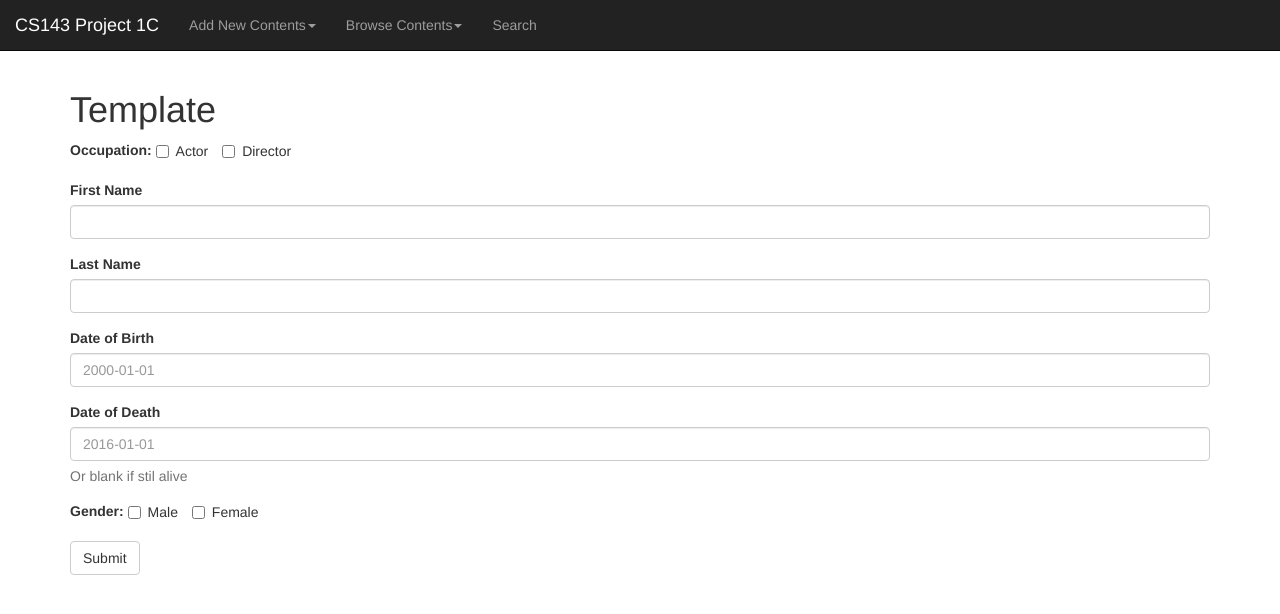
After one commit to eltonkl/cs143, a PHP site: page /add_actor_director.php in a window 1280 px wide. The commit adds this page. Shown: the top 614 px of the page. Run offline with PHP 8.4, Linux system fonts and the light colour scheme.

Commit message:
Initialize add_actor_director

```diff
--- /dev/null
+++ b/project1/part_c/www/add_actor_director.php
@@ -0,0 +1,72 @@
+<!DOCTYPE html>
+<html lang="en">
+    <head>
+        <meta charset="utf-8">
+        <meta http-equiv="X-UA-Compatible" content="IE=edge">
+        <meta name="viewport" content="width=device-width, initial-scale=1">
+
+        <title>CS143 Project 1C</title>
+
+        <!-- CSS -->
+        <link href="css/bootstrap.min.css" rel="stylesheet">
+        <link href="css/custom.css" rel="stylesheet">
+    </head>
+
+    <body>
+        <?php
+            // header navigation bar
+            include_once('header.php');
+        ?>
+
+        <div class="container main">
+            <h1>Template</h1>
+            <form method="get" action="<?php echo $_SERVER['PHP_SELF'];?>">
+                <div class="form-group">
+                    <label>Occupation:</label>
+                    <label class="checkbox-inline">
+                        <input type="checkbox" name="type" value="Actor">Actor
+                    </label>
+                    <label class="checkbox-inline">
+                        <input type="checkbox" name="type" value="Director"> Director
+                    </label>
+                </div>
+                <div class="form-group">
+                    <label for="firstName">First Name</label>
+                    <input type="text" class="form-control" placeholder="" name="firstName">
+                </div>
+                <div class="form-group">
+                    <label for="lastName">Last Name</label>
+                    <input type="text" class="form-control" placeholder="" name="lastName">
+                </div>
+                <div class="form-group">
+                    <label for="lastName">Date of Birth</label>
+                    <input type="text" class="form-control" placeholder="2000-01-01" name="dob">
+                    <p class="help-block"></p>
+                </div>
+                <div class="form-group">
+                    <label for="lastName">Date of Death</label>
+                    <input type="text" class="form-control" placeholder="2016-01-01" name="dob">
+                    <p class="help-block">Or blank if stil alive</p>
+                </div>
+                <div class="form-group">
+                    <label>Gender:</label>
+                    <label class="checkbox-inline">
+                        <input type="checkbox" name="gender" value="Male">Male
+                    </label>
+                    <label class="checkbox-inline">
+                        <input type="checkbox" name="gender" value="Female">Female
+                    </label>
+                </div>
+
+                <button type="submit" class="btn btn-default">Submit</button>
+            </form>
+
+        </div>
+
+
+        <!-- jQuery (necessary for Bootstrap's JavaScript plugins) -->
+        <script src="https://ajax.googleapis.com/ajax/libs/jquery/1.12.4/jquery.min.js"></script>
+        <!-- Include all compiled plugins (below), or include individual files as needed -->
+        <script src="js/bootstrap.min.js"></script>
+    </body>
+</html>
--- a/project1/part_c/www/header.php
+++ b/project1/part_c/www/header.php
@@ -31,20 +31,30 @@
                 <!-- Collect the nav links, forms, and other content for toggling -->
                 <div class="collapse navbar-collapse" id="bs-example-navbar-collapse-1">
                     <ul class="nav navbar-nav">
-                        <li class="active"><a href="#">Link <span class="sr-only">(current)</span></a></li>
-                        <li><a href="#">Link</a></li>
+                        <!-- Input pages -->
                         <li class="dropdown">
-                            <a href="#" class="dropdown-toggle" data-toggle="dropdown" role="button" aria-haspopup="true" aria-expanded="false">Dropdown <span class="caret"></span></a>
+                            <a href="#" class="dropdown-toggle" data-toggle="dropdown" role="button" aria-haspopup="true" aria-expanded="false">Add New Contents<span class="caret"></span></a>
                             <ul class="dropdown-menu">
-                                <li><a href="#">Action</a></li>
-                                <li><a href="#">Another action</a></li>
-                                <li><a href="#">Something else here</a></li>
+                                <li><a href="add_actor_director.php">Actor/Director</a></li>
+                                <li><a href="#">Movie</a></li>
+                                <li><a href="#">Comments</a></li>
                                 <li role="separator" class="divider"></li>
-                                <li><a href="#">Separated link</a></li>
-                                <li role="separator" class="divider"></li>
-                                <li><a href="#">One more separated link</a></li>
+                                <li><a href="#">Actor/Movie Relation</a></li>
+                                <li><a href="#">Director/Movie Relation</a></li>
                             </ul>
                         </li>
+
+                        <!-- Browsing pages -->
+                        <li class="dropdown">
+                            <a href="#" class="dropdown-toggle" data-toggle="dropdown" role="button" aria-haspopup="true" aria-expanded="false">Browse Contents<span class="caret"></span></a>
+                            <ul class="dropdown-menu">
+                                <li><a href="#">Actor</a></li>
+                                <li><a href="#">Movie</a></li>
+                            </ul>
+                        </li>
+
+                        <!-- Search page -->
+                        <li><a href="#">Search</a></li>
                     </ul>
                 </div><!-- /.navbar-collapse -->
             </div><!-- /.container-fluid -->
```
Also changed, not shown: project1/part_c/www/template.php (deleted, +0 -52 lines).
